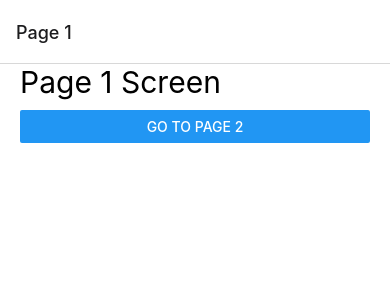
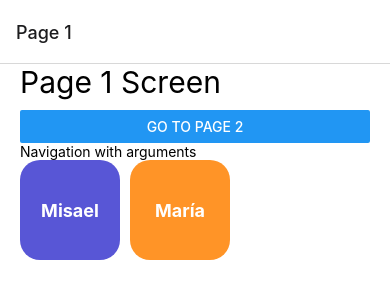
Before and after one commit to pmpeloc/03-navigation, a React Native app: screen /Page1 in a window 390 px wide. Shown: the top 300 px of the page. Built offline with nearby package versions, Linux system fonts and the light colour scheme.

Commit message:
feat: Sends props into Stack Navigation

```diff
--- a/src/navigator/StackNavigator.tsx
+++ b/src/navigator/StackNavigator.tsx
@@ -4,8 +4,16 @@ import { createStackNavigator } from '@react-navigation/stack';
 import { Page1Screen } from '../screens/Page1Screen';
 import { Page2Screen } from '../screens/Page2Screen';
 import { Page3Screen } from '../screens/Page3Screen';
+import { UserScreen } from '../screens/UserScreen';
 
-const Stack = createStackNavigator();
+export type RootStackParams = {
+  Page1: undefined;
+  Page2: undefined;
+  Page3: undefined;
+  User: { id: number; name: string };
+};
+
+const Stack = createStackNavigator<RootStackParams>();
 
 export const StackNavigator = () => {
   return (
@@ -29,6 +37,11 @@ export const StackNavigator = () => {
         options={{ title: 'Page 3' }}
         component={Page3Screen}
       />
+      <Stack.Screen
+        name="User"
+        options={{ title: 'User' }}
+        component={UserScreen}
+      />
     </Stack.Navigator>
   );
 };
--- a/src/screens/Page1Screen.tsx
+++ b/src/screens/Page1Screen.tsx
@@ -1,5 +1,6 @@
+/* eslint-disable react-native/no-inline-styles */
 import React from 'react';
-import { Button, Text, View } from 'react-native';
+import { Button, Text, TouchableOpacity, View } from 'react-native';
 import { StackScreenProps } from '@react-navigation/stack';
 
 import { styles } from '../theme/appTheme';
@@ -14,6 +15,23 @@ export const Page1Screen = ({ navigation }: Props) => {
         title="Go to Page 2"
         onPress={() => navigation.navigate('Page2')}
       />
+      <Text>Navigation with arguments</Text>
+      <View style={{ flexDirection: 'row' }}>
+        <TouchableOpacity
+          style={{ ...styles.bigButton, backgroundColor: '#5856d6' }}
+          onPress={() =>
+            navigation.navigate('User', { id: 1, name: 'Pablo Misael Peloc' })
+          }>
+          <Text style={styles.bigButtonText}>Misael</Text>
+        </TouchableOpacity>
+        <TouchableOpacity
+          style={{ ...styles.bigButton, backgroundColor: '#ff9427' }}
+          onPress={() =>
+            navigation.navigate('User', { id: 2, name: 'Maria Antonieta' })
+          }>
+          <Text style={styles.bigButtonText}>María</Text>
+        </TouchableOpacity>
+      </View>
     </View>
   );
 };
--- /dev/null
+++ b/src/screens/UserScreen.tsx
@@ -0,0 +1,26 @@
+import React, { useEffect } from 'react';
+import { Text, View } from 'react-native';
+import { StackScreenProps } from '@react-navigation/stack';
+
+import { styles } from '../theme/appTheme';
+import { RootStackParams } from '../navigator/StackNavigator';
+
+interface Props extends StackScreenProps<RootStackParams, 'User'> {}
+
+export const UserScreen = ({ route, navigation }: Props) => {
+  const { id, name } = route.params;
+
+  useEffect(() => {
+    navigation.setOptions({
+      title: name,
+    });
+    // eslint-disable-next-line react-hooks/exhaustive-deps
+  }, []);
+
+  return (
+    <View style={styles.globalMargin}>
+      <Text style={styles.title}>User: {name}</Text>
+      <Text style={styles.title}>Id: {id}</Text>
+    </View>
+  );
+};
--- a/src/theme/appTheme.tsx
+++ b/src/theme/appTheme.tsx
@@ -8,4 +8,18 @@ export const styles = StyleSheet.create({
     fontSize: 30,
     marginBottom: 10,
   },
+  bigButton: {
+    width: 100,
+    height: 100,
+    backgroundColor: 'red',
+    borderRadius: 20,
+    alignItems: 'center',
+    justifyContent: 'center',
+    marginRight: 10,
+  },
+  bigButtonText: {
+    color: 'white',
+    fontSize: 18,
+    fontWeight: 'bold',
+  },
 });
```
